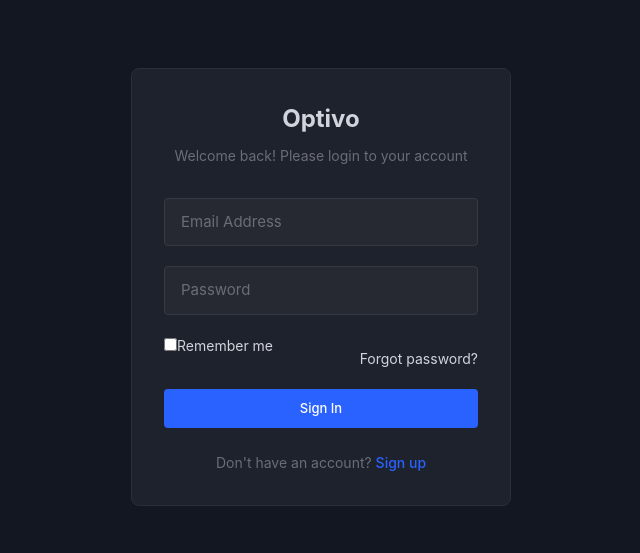
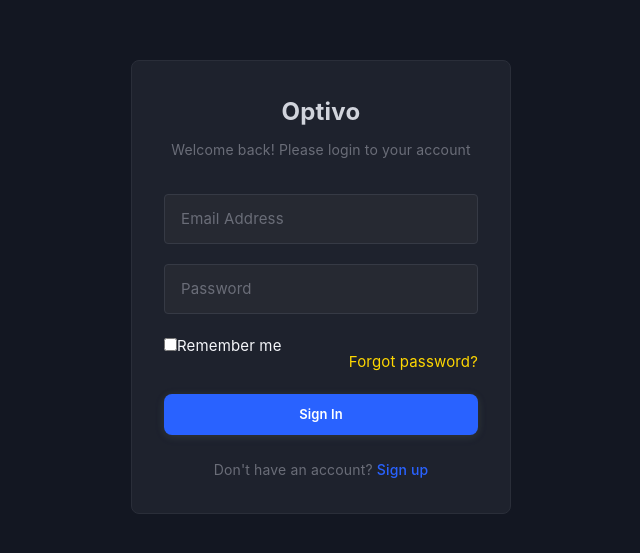
Before and after one commit to sameerg007/Optivo, a Next.js app in the folder frontend/: page /login in a window 1280 px wide. Shown: the part 113-666 px from the top of the page, without its empty margins (319-959 px from the left). Built offline with nearby package versions, Linux system fonts and the light colour scheme; no server answers.

Commit message:
Removed the dashboard View

```diff
--- a/frontend/src/app/globals.css
+++ b/frontend/src/app/globals.css
@@ -4,30 +4,31 @@
   /* Premium Royale Palette */
   --color-premium-gold: #FFD700;
   --color-premium-gold-dark: #BFA43A;
-    --color-premium-royal: #2B2D42;
+  --color-premium-royal: #23243a;
   --color-premium-royal-dark: #1A1B2F;
   --color-premium-gradient: linear-gradient(135deg, #FFD700 0%, #BFA43A 100%);
   --color-premium-shadow: 0 4px 24px rgba(41, 98, 255, 0.10), 0 1.5px 8px rgba(255, 215, 0, 0.10);
   --color-premium-card: #23243a;
   --color-premium-bg: linear-gradient(135deg, #23243a 0%, #1A1B2F 100%);
-  /* Dark Theme - Zerodha Inspired */
+
+  /* Dark Theme - Sleek Upgrade */
   --color-bg-primary: #131722;
   --color-bg-secondary: #1e222d;
-  --color-bg-tertiary: #262932;
-  --color-bg-elevated: #2a2e39;
+  --color-bg-tertiary: #23243a;
+  --color-bg-elevated: #23243a;
   --color-bg-hover: #363a45;
 
-  --color-text-primary: #d1d4dc;
-  --color-text-secondary: #9598a1;
+  --color-text-primary: #f5f6fa;
+  --color-text-secondary: #bfc2cc;
   --color-text-muted: #6a6d78;
   --color-text-bright: #ffffff;
 
   --color-border: #363a45;
   --color-border-light: #2a2e39;
 
-  --color-accent: #2962ff;
-  --color-accent-hover: #1e53e4;
-  --color-accent-light: rgba(41, 98, 255, 0.15);
+  --color-accent: #FFD700;
+  --color-accent-hover: #BFA43A;
+  --color-accent-light: rgba(255, 215, 0, 0.10);
 
   --color-success: #26a69a;
   --color-success-bg: rgba(38, 166, 154, 0.12);
@@ -36,11 +37,14 @@
   --color-warning: #ff9800;
 
   --radius-sm: 4px;
-  --radius-md: 6px;
-  --radius-lg: 8px;
+  --radius-md: 8px;
+  --radius-lg: 16px;
 
-  --font-family: -apple-system, BlinkMacSystemFont, 'Segoe UI', 'Inter', sans-serif;
+  --font-family: 'Inter', 'Segoe UI', -apple-system, BlinkMacSystemFont, sans-serif;
   --font-mono: 'SF Mono', Monaco, Consolas, monospace;
+  --font-weight-bold: 700;
+  --font-weight-semi: 600;
+  --font-weight-normal: 400;
 }
 
 * {
@@ -49,13 +53,43 @@
   padding: 0;
 }
 
+
 body {
+  background: var(--color-premium-bg);
+  color: var(--color-text-primary);
   font-family: var(--font-family);
-  background: var(--color-bg-primary);
-  color: var(--color-text-primary);
-  font-size: 14px;
-  line-height: 1.5;
+  font-weight: var(--font-weight-normal);
+  letter-spacing: 0.01em;
+  min-height: 100vh;
+  font-size: 15px;
+  line-height: 1.6;
   -webkit-font-smoothing: antialiased;
+  -moz-osx-font-smoothing: grayscale;
+}
+
+h1, h2, h3, h4, h5, h6 {
+  font-family: var(--font-family);
+  font-weight: var(--font-weight-bold);
+  color: var(--color-text-bright);
+  letter-spacing: 0.01em;
+}
+
+a {
+  color: var(--color-accent);
+  text-decoration: none;
+  transition: color 0.15s;
+}
+a:hover {
+  color: var(--color-accent-hover);
+}
+
+::-webkit-scrollbar {
+  width: 8px;
+  background: var(--color-premium-royal-dark);
+}
+::-webkit-scrollbar-thumb {
+  background: var(--color-premium-gold-dark);
+  border-radius: 8px;
 }
 
 ::-webkit-scrollbar {
--- a/frontend/src/components/common/Button/Button.module.css
+++ b/frontend/src/components/common/Button/Button.module.css
@@ -6,11 +6,15 @@
   justify-content: center;
   gap: 0.5rem;
   border: none;
-  border-radius: 4px;
-  font-weight: 500;
+  border-radius: var(--radius-md);
+  font-weight: var(--font-weight-semi);
   cursor: pointer;
-  transition: all 0.15s ease;
+  transition: box-shadow 0.18s cubic-bezier(.4,0,.2,1), background 0.15s, color 0.15s;
   font-family: inherit;
+  font-size: 1rem;
+  padding: 0.7em 1.6em;
+  box-shadow: 0 2px 12px 0 rgba(41, 98, 255, 0.08), 0 1.5px 8px rgba(255, 215, 0, 0.10);
+  letter-spacing: 0.01em;
 }
 
 .button:disabled {
--- a/frontend/src/components/common/Input/Input.module.css
+++ b/frontend/src/components/common/Input/Input.module.css
@@ -18,14 +18,15 @@
 }
 
 .input {
-  padding: 0.625rem 0.875rem;
-  border: 1px solid #363a45;
-  border-radius: 4px;
-  font-size: 0.875rem;
+  padding: 0.7rem 1.1rem;
+  border: 1.5px solid var(--color-premium-gold-dark);
+  border-radius: var(--radius-md);
+  font-size: 1rem;
   font-family: inherit;
-  background: #262932;
-  color: #d1d4dc;
-  transition: border-color 0.15s ease;
+  background: var(--color-bg-tertiary);
+  color: var(--color-text-primary);
+  transition: border-color 0.18s cubic-bezier(.4,0,.2,1), box-shadow 0.18s cubic-bezier(.4,0,.2,1);
+  box-shadow: 0 1.5px 8px rgba(255, 215, 0, 0.08);
 }
 
 .input::placeholder {
@@ -34,13 +35,15 @@
 
 .input:focus {
   outline: none;
-  border-color: #2962ff;
+  border-color: var(--color-premium-gold);
+  box-shadow: 0 0 0 2px rgba(255, 215, 0, 0.15);
 }
 
 .input:disabled {
-  background: #1e222d;
-  color: #6a6d78;
+  background: var(--color-bg-secondary);
+  color: var(--color-text-muted);
   cursor: not-allowed;
+  border: 1.5px solid var(--color-border-light);
 }
 
 .input.error {
--- a/frontend/src/components/features/expense-tracker/ExpenseTracker.js
+++ b/frontend/src/components/features/expense-tracker/ExpenseTracker.js
@@ -12,11 +12,7 @@ import AddExpenseModal from './AddExpenseModal';
 import ExpenseListView from './ExpenseListView';
 import { EXPENSE_DATA } from './config';
 
-// View types
-const VIEWS = {
-    DASHBOARD: 'dashboard',
-    LIST: 'list',
-};
+
 
 
 export default function ExpenseTracker() {
@@ -24,7 +20,7 @@ export default function ExpenseTracker() {
     const [expenses, setExpenses] = useState(EXPENSE_DATA);
     const [selectedCategory, setSelectedCategory] = useState(null);
     const [isModalOpen, setIsModalOpen] = useState(false);
-    const [activeView, setActiveView] = useState(VIEWS.DASHBOARD);
+
 
     // Calculate summary metrics
     const summary = useMemo(() => {
@@ -87,95 +83,14 @@ export default function ExpenseTracker() {
         // Can be extended to show expense details modal
     }, []);
 
+
     return (
         <div className={styles.expenseTrackerContainer}>
-            {/* View Toggle */}
-            <div className={styles.viewToggleWrapper}>
-                <div className={styles.viewToggle}>
-                    <button
-                        className={`${styles.toggleBtn} ${activeView === VIEWS.DASHBOARD ? styles.active : ''}`}
-                        onClick={() => setActiveView(VIEWS.DASHBOARD)}
-                    >
-                        <svg className={styles.toggleIcon} viewBox="0 0 24 24" fill="none" stroke="currentColor" strokeWidth="2">
-                            <rect x="3" y="3" width="7" height="7" rx="1" />
-                            <rect x="14" y="3" width="7" height="7" rx="1" />
-                            <rect x="3" y="14" width="7" height="7" rx="1" />
-                            <rect x="14" y="14" width="7" height="7" rx="1" />
-                        </svg>
-                        Dashboard
-                    </button>
-                    <button
-                        className={`${styles.toggleBtn} ${activeView === VIEWS.LIST ? styles.active : ''}`}
-                        onClick={() => setActiveView(VIEWS.LIST)}
-                    >
-                        <svg className={styles.toggleIcon} viewBox="0 0 24 24" fill="none" stroke="currentColor" strokeWidth="2">
-                            <line x1="8" y1="6" x2="21" y2="6" />
-                            <line x1="8" y1="12" x2="21" y2="12" />
-                            <line x1="8" y1="18" x2="21" y2="18" />
-                            <circle cx="4" cy="6" r="1.5" fill="currentColor" />
-                            <circle cx="4" cy="12" r="1.5" fill="currentColor" />
-                            <circle cx="4" cy="18" r="1.5" fill="currentColor" />
-                        </svg>
-                        List
-                    </button>
-                </div>
-            </div>
-
-            {/* Dashboard View */}
-            {activeView === VIEWS.DASHBOARD && (
-                <>
-                    {/* Summary Card */}
-                    <div className={styles.summarySection}>
-                        <SummaryCard
-                            totalSpent={summary.totalSpent}
-                            monthlyBudget={summary.monthlyBudget}
-                            remaining={summary.remaining}
-                        />
-                    </div>
-
-                    {/* Main Content Grid */}
-                    <div className={styles.mainGrid}>
-                        {/* Left Section - Charts */}
-                        <div className={styles.chartsSection}>
-                            {/* Budget Status */}
-                            <BudgetStatus
-                                spent={parseFloat(summary.totalSpent)}
-                                budget={summary.monthlyBudget}
-                                percentage={summary.spentPercentage}
-                            />
-
-                            {/* Category Breakdown */}
-                            <CategoryBreakdown
-                                expenses={expenses}
-                                onCategorySelect={handleCategorySelect}
-                                selectedCategory={selectedCategory}
-                                categories={Object.fromEntries(categories.map(cat => [cat.name.toLowerCase(), cat]))}
-                            />
-
-                            {/* Spending Trend Line Graph */}
-                            <SpendingTrend expenses={expenses} categories={Object.fromEntries(categories.map(cat => [cat.name.toLowerCase(), cat]))} />
-                        </div>
-
-                        {/* Right Section - Transactions */}
-                        <div className={styles.transactionsSection}>
-                            <RecentTransactions
-                                transactions={filteredTransactions}
-                                selectedCategory={selectedCategory}
-                                categories={Object.fromEntries(categories.map(cat => [cat.name.toLowerCase(), cat]))}
-                            />
-                        </div>
-                    </div>
-                </>
-            )}
-
-            {/* List View */}
-            {activeView === VIEWS.LIST && (
-                <ExpenseListView
-                    expenses={expenses}
-                    categories={Object.fromEntries(categories.map(cat => [cat.name.toLowerCase(), cat]))}
-                    onExpenseClick={handleExpenseClick}
-                />
-            )}
+            <ExpenseListView
+                expenses={expenses}
+                categories={Object.fromEntries(categories.map(cat => [cat.name.toLowerCase(), cat]))}
+                onExpenseClick={handleExpenseClick}
+            />
 
             {/* Add Expense Button */}
             <button
```
Also changed, not shown: frontend/src/components/common/Card/Card.module.css (+8 -5 lines). Lines whose indentation alone changed are shown as unchanged.
